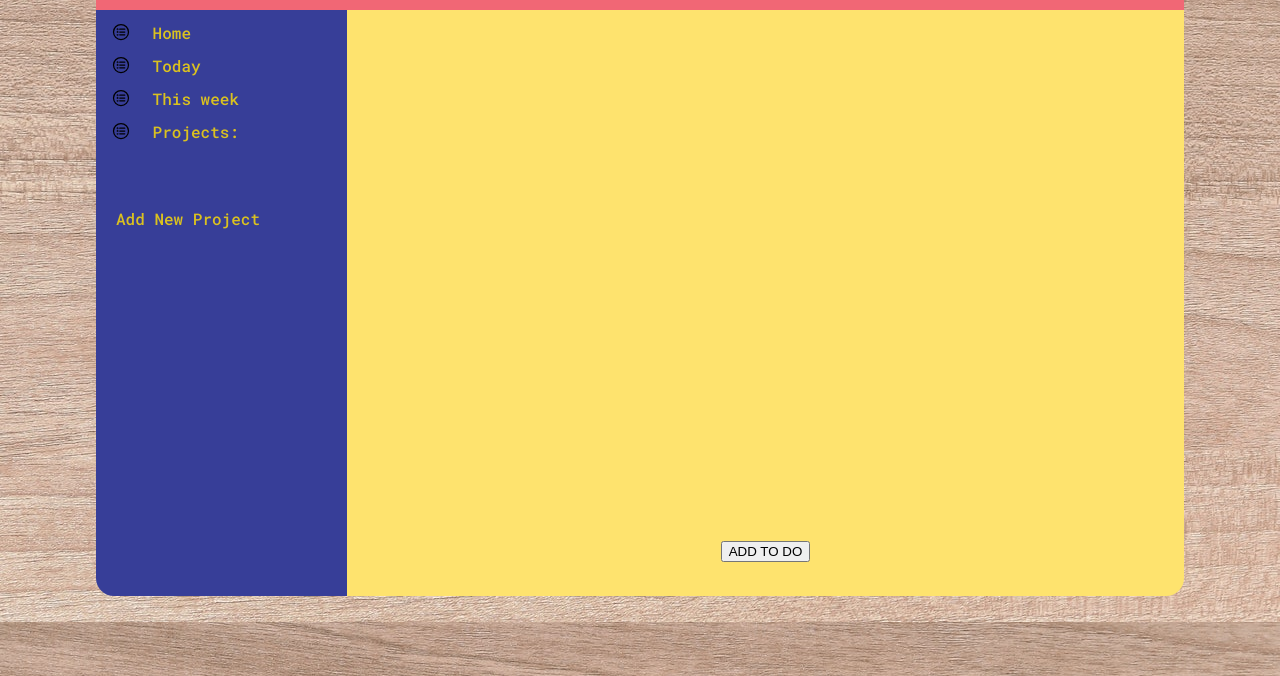
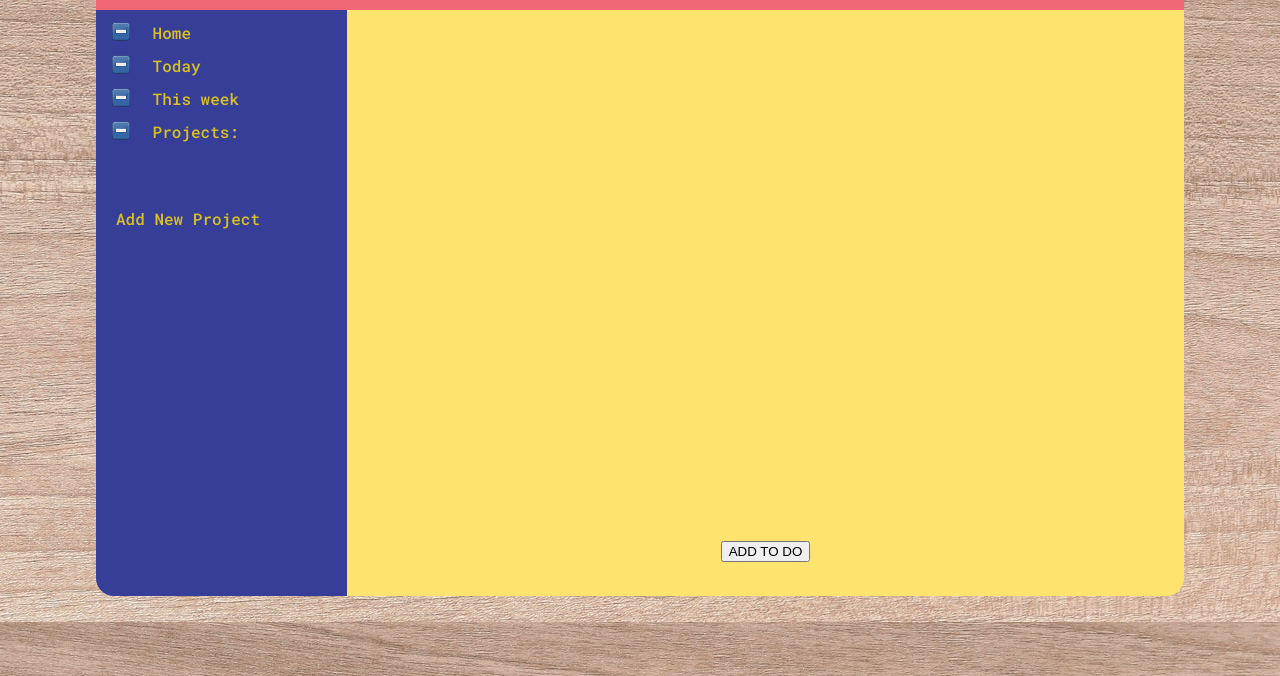
Before and after one commit to YousufRab/Todo_List, a website built with webpack: page dist/index.html in a window 1280 px wide. Shown: the part 231-907 px from the top of the page. Built offline with nearby package versions, Linux system fonts and the light colour scheme.

Commit message:
Change url address in background image property of .sideBarLinks selector

```diff
--- a/src/style.css
+++ b/src/style.css
@@ -64,7 +64,7 @@ body {
 .sideBarLinks {
     margin-top: 12px;
     list-style-type: none;
-    background-image: url(./list-circle-outline.svg);
+    background-image: url(./bulletPoint.svg);
     background-repeat: no-repeat;
     background-size: 20px;
     padding-left: 2.6rem;
```
